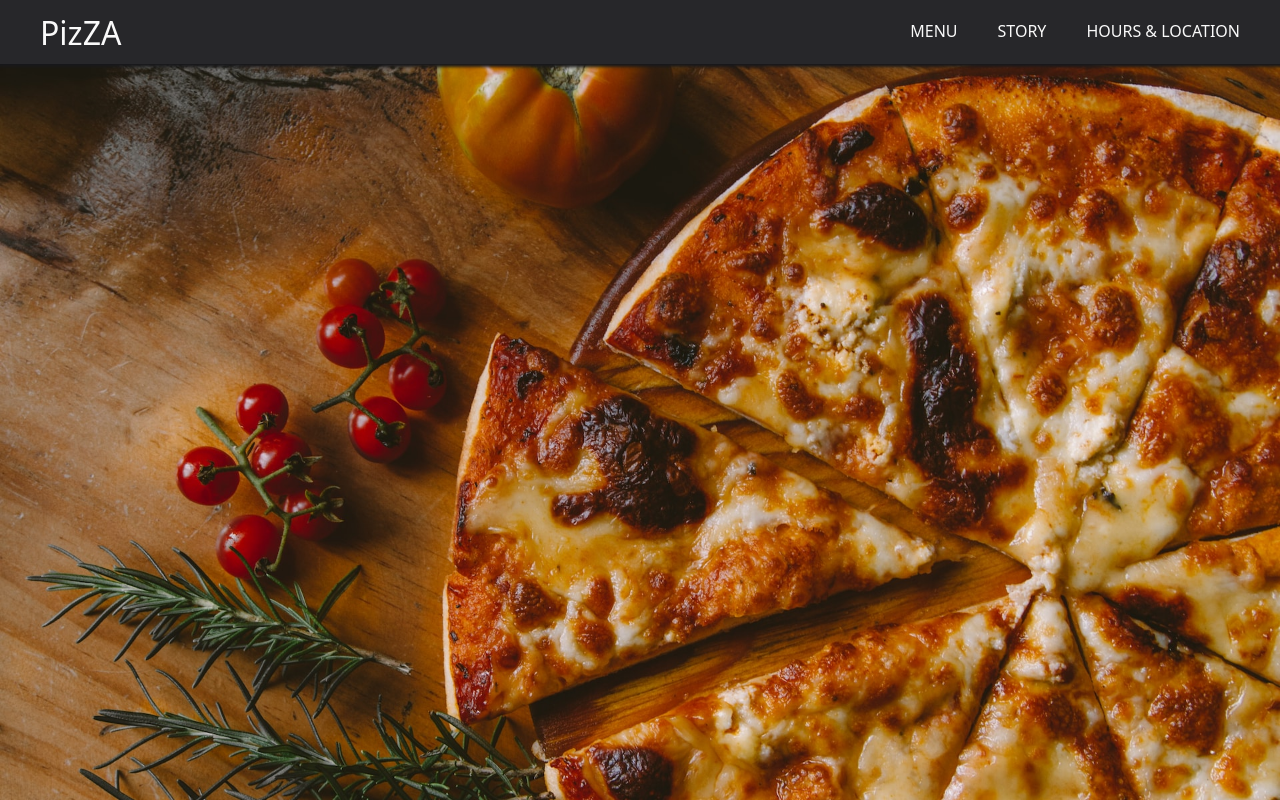
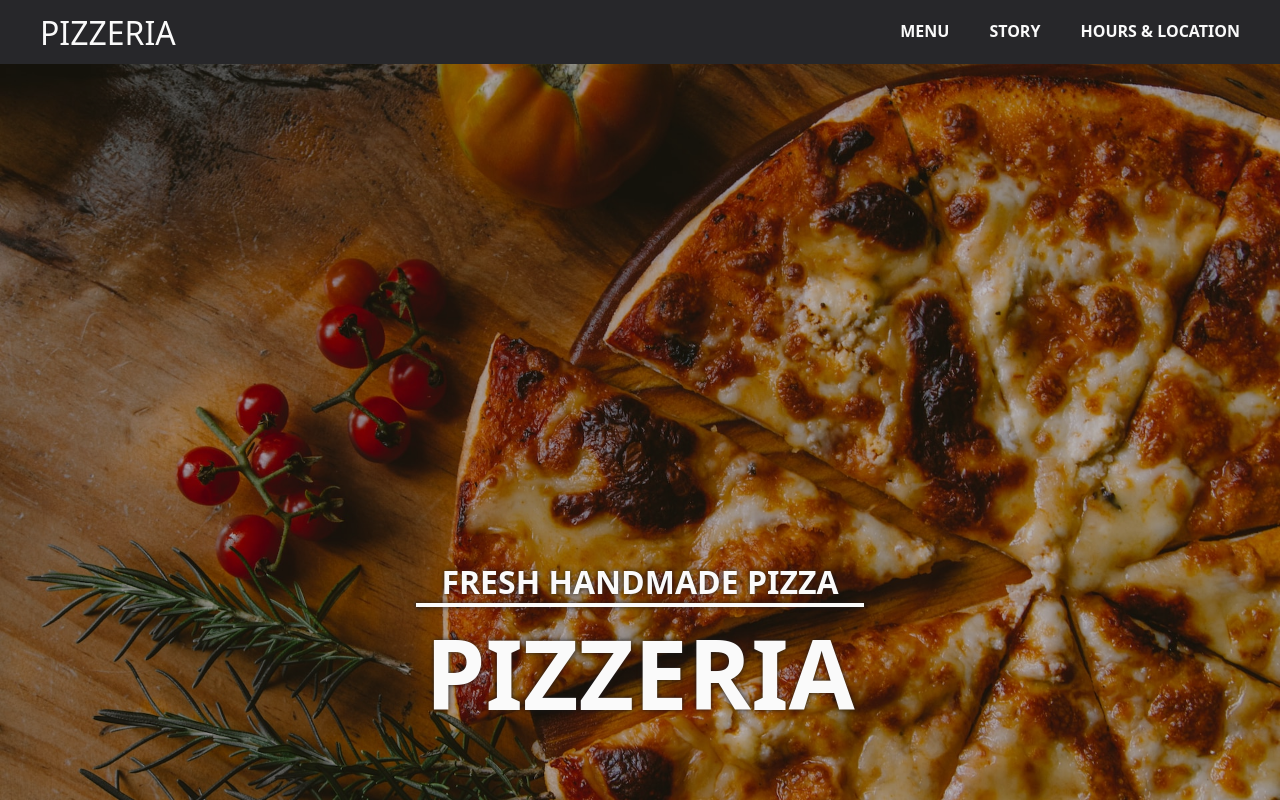
Before and after one commit to michalciberej/restaurant-page, a website built with webpack: page dist/index.html in a window 1280 px wide. Built offline with nearby package versions, Linux system fonts and the light colour scheme.

Commit message:
Add logo to home page

```diff
--- a/src/firstLoad.js
+++ b/src/firstLoad.js
@@ -1,14 +1,12 @@
 import pizza from "./img/pizza.jpg"
 
-
-export default function one() {
-const content = document.querySelector("#content")
+export function createrNavBar() {
 
     const nav = document.createElement("div")
     nav.setAttribute("id", "nav")
 
     const logo = document.createElement("div")
-logo.textContent = "PizZA"
+    logo.textContent = "PIZZERIA"
     logo.setAttribute("id", "logo")
     nav.appendChild(logo)
 
@@ -17,28 +15,68 @@ const ul = document.createElement("ul")
     const liOne = document.createElement("li")
     liOne.textContent = "MENU"
     liOne.classList.add("links")
+    liOne.setAttribute("id", "menuBtn")
     ul.appendChild(liOne)
 
     const liTwo = document.createElement("li")
     liTwo.textContent = "STORY"
     liTwo.classList.add("links")
+    liOne.setAttribute("id", "storyBtn")
+
     ul.appendChild(liTwo)
 
     const liThree = document.createElement("li")
     liThree.textContent = "HOURS & LOCATION"
     liThree.classList.add("links")
+    liOne.setAttribute("id", "halBtn")
+
     ul.appendChild(liThree)
+    nav.appendChild(ul)
+    document.querySelector("#content").appendChild(nav)
+}
 
-nav.appendChild(ul)
-
-content.appendChild(nav)
-
-
+export function createImgBody() {
 
     const imgContainer = document.createElement("div")
     imgContainer.setAttribute("id", "imgContainer")
     imgContainer.style.background = `url(${pizza})`
     imgContainer.style.backgroundSize = "cover"
     imgContainer.style.backgroundRepeat = "no-repeat"
-content.appendChild(imgContainer)
+    document.querySelector("#content").appendChild(imgContainer)
 }
+
+export function createHomeLogo() {
+
+    const logoContainer = document.createElement("div")
+    logoContainer.setAttribute("id", "homeLogoContainer")
+
+    const secondaryText = document.createElement("p")
+    secondaryText.textContent = "FRESH HANDMADE PIZZA"
+    secondaryText.setAttribute("id", "secondaryLogoText")
+    logoContainer.appendChild(secondaryText)
+
+    const mainText = document.createElement("h1")
+    mainText.textContent = "PIZZERIA"
+    mainText.setAttribute("id", "mainLogoText")
+    logoContainer.appendChild(mainText)
+
+    document.querySelector("#content").appendChild(logoContainer)
+}
+
+export function createLogo() {
+
+    const logoContainer = document.createElement("div")
+    logoContainer.setAttribute("id", "LogoContainer")
+
+    const secondaryText = document.createElement("p")
+    secondaryText.textContent = "FRESH HANDMADE PIZZA"
+    secondaryText.setAttribute("id", "secondaryLogoText")
+    logoContainer.appendChild(secondaryText)
+
+    const mainText = document.createElement("h1")
+    mainText.textContent = "PIZZERIA"
+    mainText.setAttribute("id", "mainLogoText")
+    logoContainer.appendChild(mainText)
+
+    document.querySelector("#content").appendChild(logoContainer)
+}
--- a/src/index.js
+++ b/src/index.js
@@ -1,7 +1,12 @@
 import "./style.css";
-import one from "./firstLoad"
 import Svg from  "./img/p.svg"
 import burger from "./img/hamburger.jpg"
-import pizza from "./img/pizza.jpg"
+import { createrNavBar, createImgBody, createHomeLogo } from "./firstLoad";
 
-one()
+const menuBtn = document.querySelector("#menuBtn");
+
+createrNavBar()
+createImgBody()
+createHomeLogo()
+
+//menuBtn.addEventListener("click". () => displayMenuPage())
--- a/src/style.css
+++ b/src/style.css
@@ -43,6 +43,7 @@ ul {
 
 .links {
     cursor: pointer;
+    font-weight: 700;
 }
 
 .links:after {
@@ -63,9 +64,50 @@ ul {
 #imgContainer {
     width: 100dvw;
     height: calc(100vh - 4rem);
+    filter: brightness(75%);
 }
 
 #logoTwo {
     width: 200px;
     height: 200px
 }
+
+#logoContainer {
+    width: 28rem;
+    height: 10rem;
+    text-align: center;
+}
+
+#homeLogoContainer {
+    position:absolute;
+    width: 28rem;
+    height: 10rem;
+    bottom: 5rem;
+    left: 50%;
+    transform: translateX(-50%);
+    text-align: center;
+}
+
+#secondaryLogoText {
+    font-size: 2rem;
+    font-weight: 900;
+    color: var(--secondaryClr);
+    text-shadow: 0px 0px 5px var(--primaryClr)
+}
+
+#mainLogoText {
+    font-size: 6rem;
+    font-weight: 900;
+    color: var(--secondaryClr);
+    text-shadow: 0px 0px 5px var(--primaryClr)
+}
+
+#mainLogoText:before {
+    content: "";
+    width: 38;
+    height: 4px;
+    background-color: var(--secondaryClr);
+    display: block;
+    text-align: center;
+    box-shadow: 0px 0px 5px var(--primaryClr)
+}
```
Also changed, not shown: dist/main.js. Lines whose indentation alone changed are shown as unchanged.
